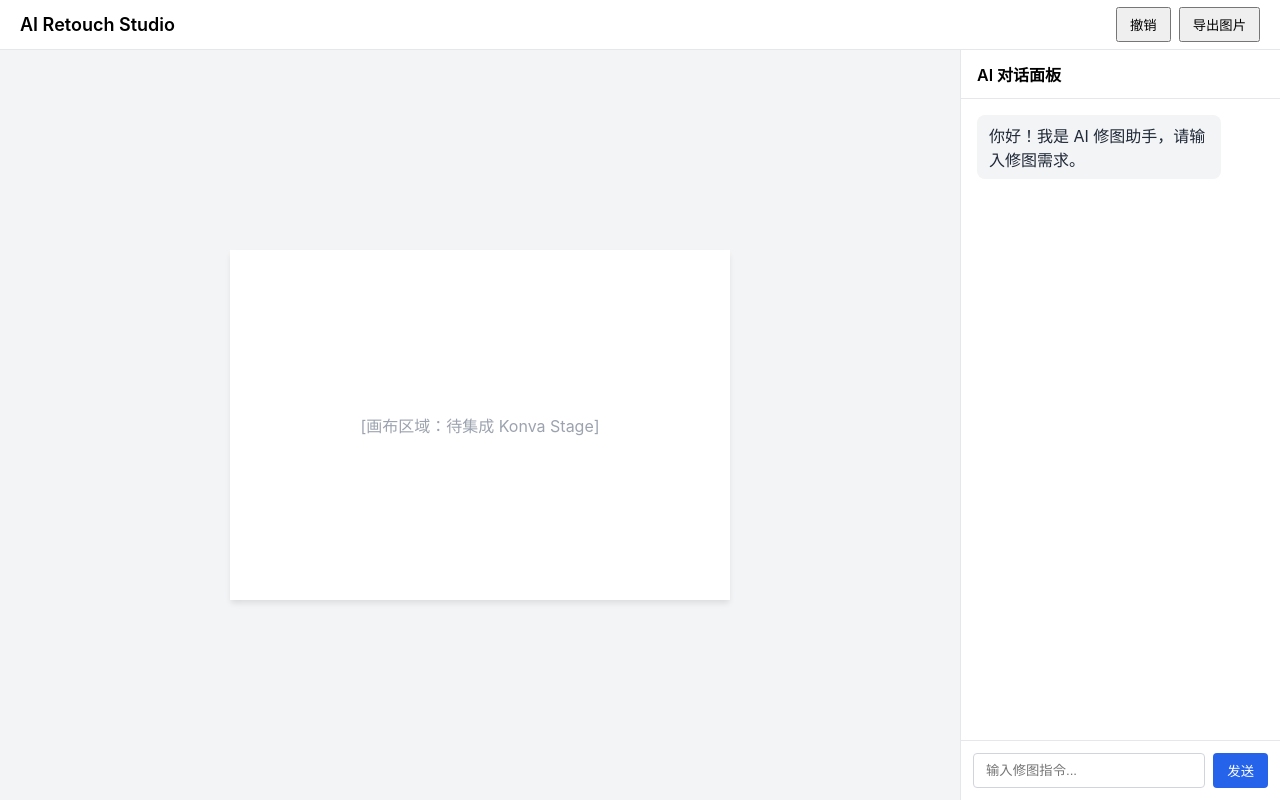
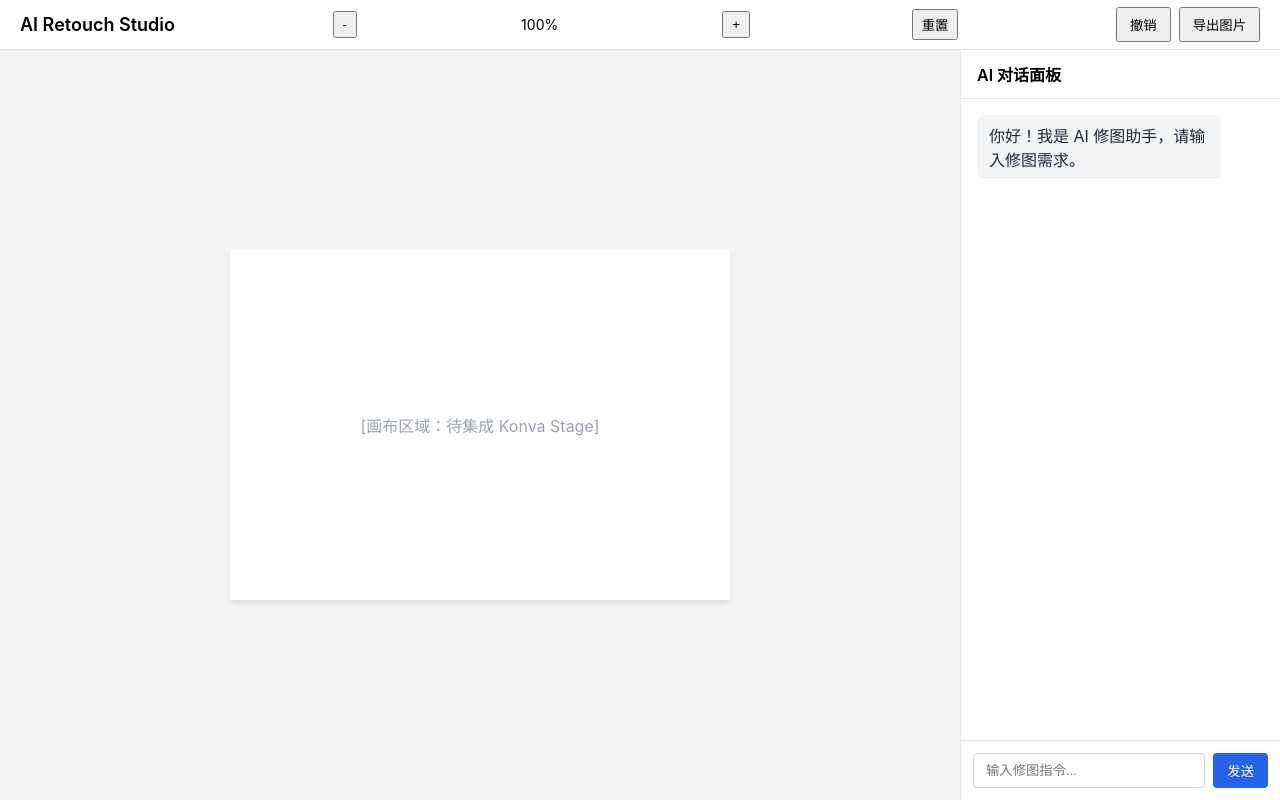
Before and after one commit to Guying60/react-project, a React (Vite) app: page / in a window 1280 px wide. Built offline with nearby package versions, Linux system fonts and the light colour scheme.

Commit message:
feat: 顶部栏支持画布缩放与重置控制，画布区域联动响应缩放

```diff
--- a/src/components/CanvasArea.tsx
+++ b/src/components/CanvasArea.tsx
@@ -3,7 +3,7 @@ import { useEditorStore } from "../store/useEditorStore";
 
 export const CanvasArea: React.FC = () => {
   const isProcessing = useEditorStore((state) => state.isProcessing);
-
+  const scale = useEditorStore((state) => state.scale);
   return (
     <main
       style={{
@@ -24,6 +24,9 @@ export const CanvasArea: React.FC = () => {
           alignItems: "center",
           justifyContent: "center",
           color: "#9ca3af",
+          position: "relative",
+          transform: `scale(${scale})`,
+          transition: "transform 0.1s ease-out",
         }}
       >
         [画布区域：待集成 Konva Stage]
--- a/src/components/Header.tsx
+++ b/src/components/Header.tsx
@@ -1,23 +1,54 @@
-import React from 'react';
+import React from "react";
+import { useEditorStore } from "../store/useEditorStore";
 
 interface HeaderProps {
   title: string;
 }
 
 export const Header: React.FC<HeaderProps> = ({ title }: HeaderProps) => {
-    return (
-        <header style={{ height: '50px',
-      borderBottom: '1px solid #e5e7eb',
-      display: 'flex',
-      alignItems: 'center',
-      justifyContent: 'space-between',
-      padding: '0 20px',
-      background: '#ffffff' }}>
-            <h1 style={{ fontSize: '18px', fontWeight: 600 }}>{title}</h1>
-            <div>
-                <button style={{ marginRight: '8px', padding: '6px 12px' }}>撤销</button>
-                <button style={{ padding: '6px 12px' }}>导出图片</button>
-            </div>
-        </header>
-    )
-}
+  const scale = useEditorStore((state) => state.scale);
+  const setScale = useEditorStore((state) => state.setScale);
+
+  return (
+    <header
+      style={{
+        height: "50px",
+        borderBottom: "1px solid #e5e7eb",
+        display: "flex",
+        alignItems: "center",
+        justifyContent: "space-between",
+        padding: "0 20px",
+        background: "#ffffff",
+      }}
+    >
+      <h1 style={{ fontSize: "18px", fontWeight: 600 }}>{title}</h1>
+      <button
+        onClick={() => setScale(Math.max(0.5, scale - 0.1))}
+        style={{ padding: "4px 8px" }}
+      >
+        -
+      </button>
+      <span style={{ fontSize: "14px", minWidth: "50px", textAlign: "center" }}>
+        {Math.round(scale * 100)}%
+      </span>
+      <button
+        onClick={() => setScale(Math.min(2.0, scale + 0.1))}
+        style={{ padding: "4px 8px" }}
+      >
+        +
+      </button>
+      <button
+        onClick={() => setScale(1)}
+        style={{ padding: "4px 8px", marginLeft: "4px" }}
+      >
+        重置
+      </button>
+      <div>
+        <button style={{ marginRight: "8px", padding: "6px 12px" }}>
+          撤销
+        </button>
+        <button style={{ padding: "6px 12px" }}>导出图片</button>
+      </div>
+    </header>
+  );
+};
```
